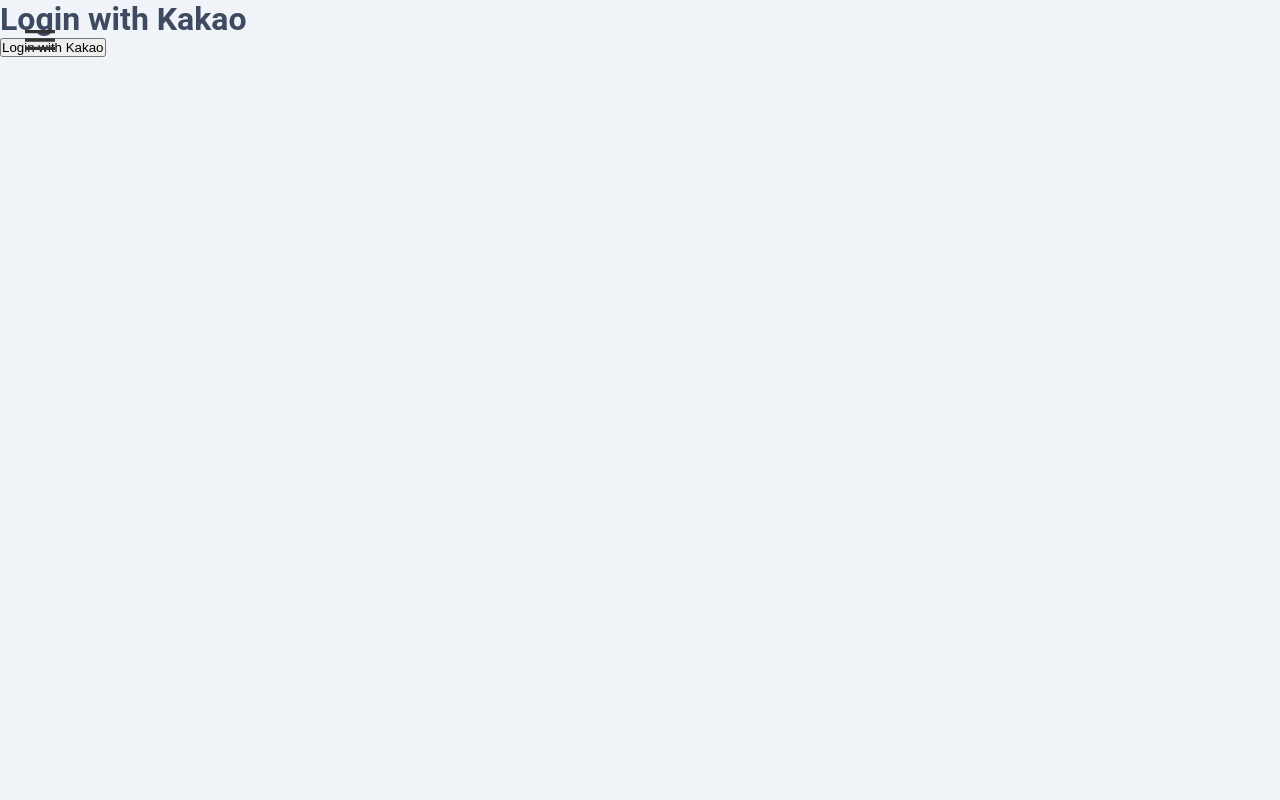
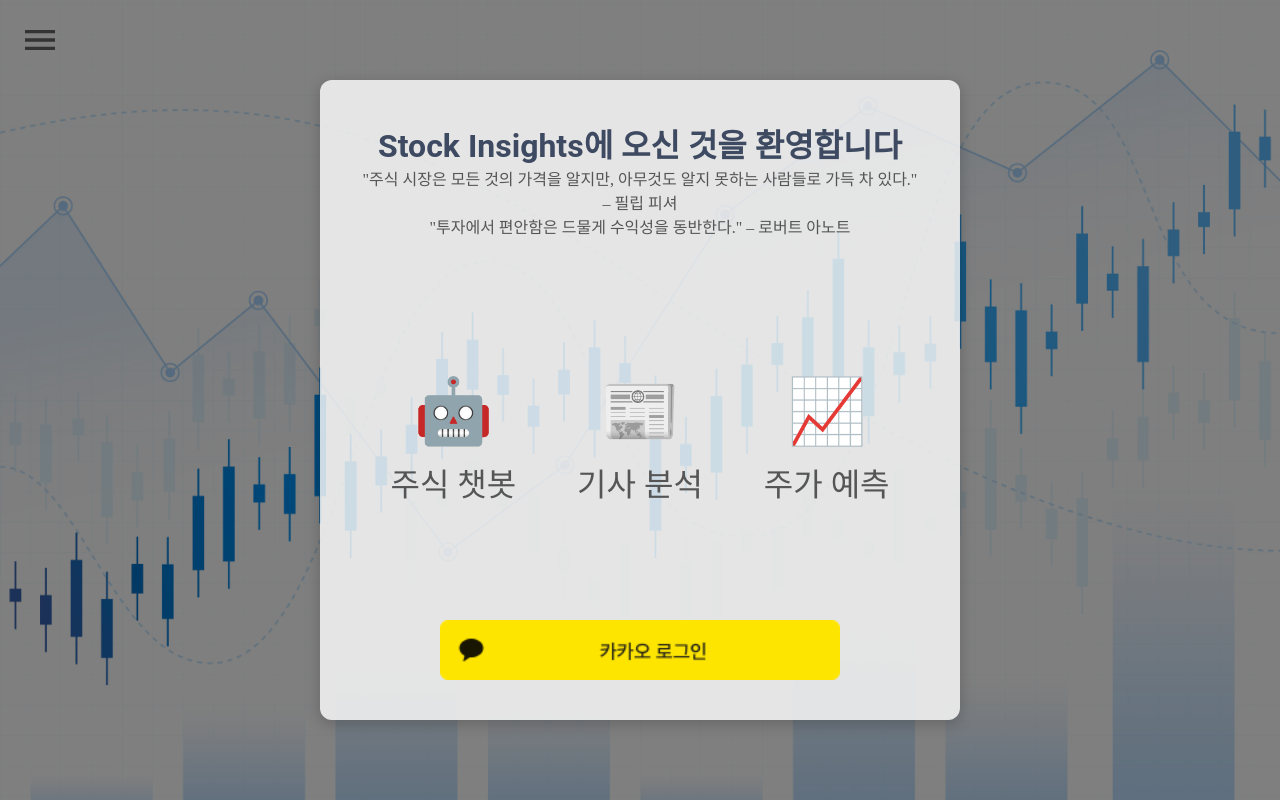
Before and after one commit to aksnd/madcamp4_front, a React (Create React App) app: page / in a window 1280 px wide. Built offline with nearby package versions, Linux system fonts and the light colour scheme.

Commit message:
login design and logout maked

```diff
--- a/src/App.js
+++ b/src/App.js
@@ -7,6 +7,7 @@
 import DrawerMenu from './components/DrawerMenu';
 import KakaoLogin from './pages/KaKaoLoginPage';
 import LoginSuccessPage from './pages/LoginSuccessPage';
+import LogOutPage from './pages/LogOutPage';
 
 function App() {
   const [kakaoId, setKakaoId] = useState(null);
@@ -28,6 +29,7 @@
                       <Route path="/" element={<MainPage />} />
                       <Route path="/emotion" element={<EmotionPage />} />
                       <Route path="/chatbot" element={<ChatbotPage />} />
+                      <Route path="/logout" element={<LogOutPage setKakaoId={setKakaoId} />} />
                   </>
               ) : (
                   <Route path="*" element={<KakaoLogin />} />
--- a/src/components/DrawerMenu.js
+++ b/src/components/DrawerMenu.js
@@ -21,6 +21,7 @@
           <NavLink to="/" onClick={toggleDrawer}>Main Page</NavLink>
           <NavLink to="/emotion" onClick={toggleDrawer}>Emotion Page</NavLink>
           <NavLink to="/chatbot" onClick={toggleDrawer}>Chatbot Page</NavLink>
+          <NavLink to="/logout" onClick={toggleDrawer}>Logout</NavLink>
         </DrawerContent>
       </Drawer>
     </div>
--- a/src/pages/EmotionPage.js
+++ b/src/pages/EmotionPage.js
@@ -10,6 +10,18 @@
   const [searchSubmitted, setSearchSubmitted] = useState(false);
   const [submit, setSubmit] = useState(false);
   const companies = [
+    { name: '삼성전자', icon: '📱' },
+    { name: 'SK하이닉스', icon: '🔌' },
+    { name: 'LG에너지솔루션', icon: '🔋' },
+    { name: '삼성바이오로직스', icon: '🧬' },
+    { name: '현대차', icon: '🚗' },
+    { name: '기아', icon: '🚙' },
+    { name: '셀트리온', icon: '💊' },
+    { name: 'KB금융', icon: '💳' },
+    { name: 'POSCO홀딩스', icon: '🏭' },
+    { name: 'NAVER', icon: '🌐' },
+    { name: '삼성생명', icon: '💼' },
+    { name: 'LG전자', icon: '📺' },
     { name: '한화오션', icon: '🌊' },
     { name: '고려아연', icon: '🔧' },
     { name: '금양', icon: '💰' },
@@ -52,6 +64,7 @@
     <div style={styles.container}>
       {!submit && !loading ? (
         <>
+          <h1>원하는 회사를 선택하거나, 직접 입력해주세요</h1>
           <form style={searchSubmitted ? styles.searchFormSubmitted : styles.searchForm}>
             <input
               type="text"
@@ -63,7 +76,6 @@
             />
             <button onClick={handleSubmit} style={styles.searchButton}>검색</button>
           </form>
-          <h1>원하는 회사를 선택하세요</h1>
           <div style={styles.companyList}>
             {companies.map((company) => (
               <div
@@ -117,12 +129,14 @@
     margin: '20px',
   },
   companyList: {
-    display: 'flex',
-    flexWrap: 'wrap',
-    justifyContent: 'center',
-    marginBottom: '40px',
-    gap: '20px',
-    marginTop: '40px', // 간격 추가
+    display: 'grid',
+    gridTemplateColumns: 'repeat(4, 1fr)', // 4 열
+    gap: '16px', // 아이템 간 간격
+    padding: '16px',
+    justifyContent: 'center', // 가로 정렬
+    alignItems: 'center', // 세로 정렬
+    margin: '0 auto', // 가운데 정렬
+    maxWidth: '800px' // 그리드 최대 너비
   },
   companyItem: {
     display: 'flex',
@@ -148,7 +162,7 @@
   },
   searchForm: {
     margin: '0 auto',
-    marginTop: '200px', // 중앙에 위치하도록 설정
+    marginTop: '20px', // 중앙에 위치하도록 설정
     transition: 'margin-top 0.5s ease',
   },
   searchFormSubmitted: {
--- a/src/pages/KaKaoLoginPage.js
+++ b/src/pages/KaKaoLoginPage.js
@@ -1,6 +1,77 @@
 // src/KaKaoLoginPage.js
 
 import React from 'react';
+import styled from '@emotion/styled';
+import background from '../components/main_background.jpg';
+import kakaoLoginButton from '../components/kakao_login.png';
+
+
+const AppContainer = styled.div`
+  display: flex;
+  align-items: center;
+  justify-content: center;
+  height: 100vh;
+  background-image: url(${background});
+  background-size: cover;
+  background-position: center;
+  background-color: rgba(0, 0, 0, 0.5); /* 어두운 배경 */
+  background-blend-mode: darken;
+`;
+
+const Overlay = styled.div`
+  background-color: rgba(255, 255, 255, 0.8); /* 흰색 오버레이 */
+  border-radius: 12px;
+  padding: 40px;
+  display: flex;
+  flex-direction: column;
+  align-items: center;
+  justify-content: space-between;
+  width: 50%;
+  height: 80%;
+  box-shadow: 0 4px 15px rgba(0, 0, 0, 0.2);
+`;
+
+const TextContainer = styled.div`
+  color: black;
+  text-align: center;
+  margin-bottom: 20px;
+`;
+
+const FeaturesContainer = styled.div`
+  display: flex;
+  justify-content: space-around;
+  width: 100%;
+  margin: 20px 0;
+`;
+
+const FeatureItem = styled.div`
+  display: flex;
+  flex-direction: column;
+  align-items: center;
+  text-align: center;
+`;
+
+const FeatureIcon = styled.div`
+  font-size: 4rem;
+  margin-bottom: 10px;
+`;
+
+const FeatureText = styled.p`
+  font-size: 2rem; /* 글자 크기 조정 */
+`;
+
+const KakaoButtonContainer = styled.div`
+  display: flex;
+  align-items: center;
+  justify-content: center;
+  width: 100%;
+`;
+
+const KakaoButton = styled.img`
+  width: 400px; /* 원하는 크기로 조정 */
+  height: auto;
+  cursor: pointer;
+`;
 
 const KakaoLogin = () => {
     const kakaoLogin = () => {
@@ -8,10 +79,32 @@
     };
 
     return (
-        <div>
-            <h1>Login with Kakao</h1>
-            <button onClick={kakaoLogin}>Login with Kakao</button>
-        </div>
+        <AppContainer>
+            <Overlay>
+                <TextContainer>
+                    <h1>Stock Insights에 오신 것을 환영합니다</h1>
+                    <p>"주식 시장은 모든 것의 가격을 알지만, 아무것도 알지 못하는 사람들로 가득 차 있다." – 필립 피셔</p>
+                    <p>"투자에서 편안함은 드물게 수익성을 동반한다." – 로버트 아노트</p>
+                </TextContainer>
+                <FeaturesContainer>
+                    <FeatureItem>
+                        <FeatureIcon>🤖</FeatureIcon>
+                        <FeatureText>주식 챗봇</FeatureText>
+                    </FeatureItem>
+                    <FeatureItem>
+                        <FeatureIcon>📰</FeatureIcon>
+                        <FeatureText>기사 분석</FeatureText>
+                    </FeatureItem>
+                    <FeatureItem>
+                        <FeatureIcon>📈</FeatureIcon>
+                        <FeatureText>주가 예측</FeatureText>
+                    </FeatureItem>
+                </FeaturesContainer>
+                <KakaoButtonContainer>
+                    <KakaoButton src={kakaoLoginButton} alt="카카오 로그인" onClick={kakaoLogin} />
+                </KakaoButtonContainer>
+            </Overlay>
+        </AppContainer>
     );
 };
 
--- /dev/null
+++ b/src/pages/LogOutPage.js
@@ -0,0 +1,19 @@
+// src/LoginSuccessPage.js
+import React from 'react';
+import { useNavigate} from 'react-router-dom';
+
+const LogOutPage = ({ setKakaoId }) => {
+    const navigate = useNavigate();
+    localStorage.removeItem('kakaoId');
+    setKakaoId(null);
+
+    const logoutRedirectUri = `http://52.78.53.98:8000/kakao/logout/`;
+    const logoutUrl = `https://kauth.kakao.com/oauth/logout?client_id=82c56c5c2137fe9743b658368f339567&logout_redirect_uri=${logoutRedirectUri}`;
+    window.location.href = logoutUrl;
+    //navigate('/kakao');
+
+
+    return <div>LogOutPage</div>;
+};
+
+export default LogOutPage;
```
Also changed, not shown: src/components/kakao_login.png (added).
